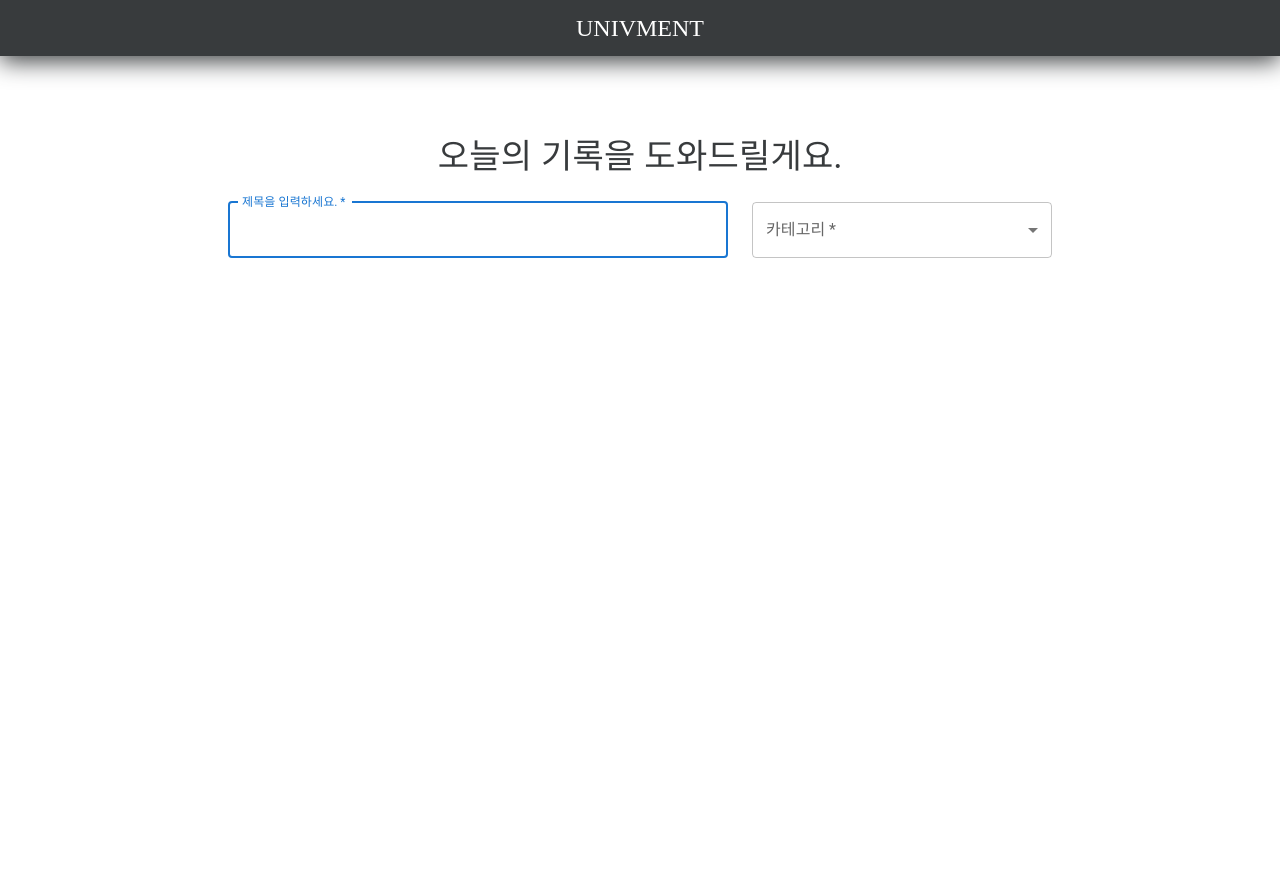
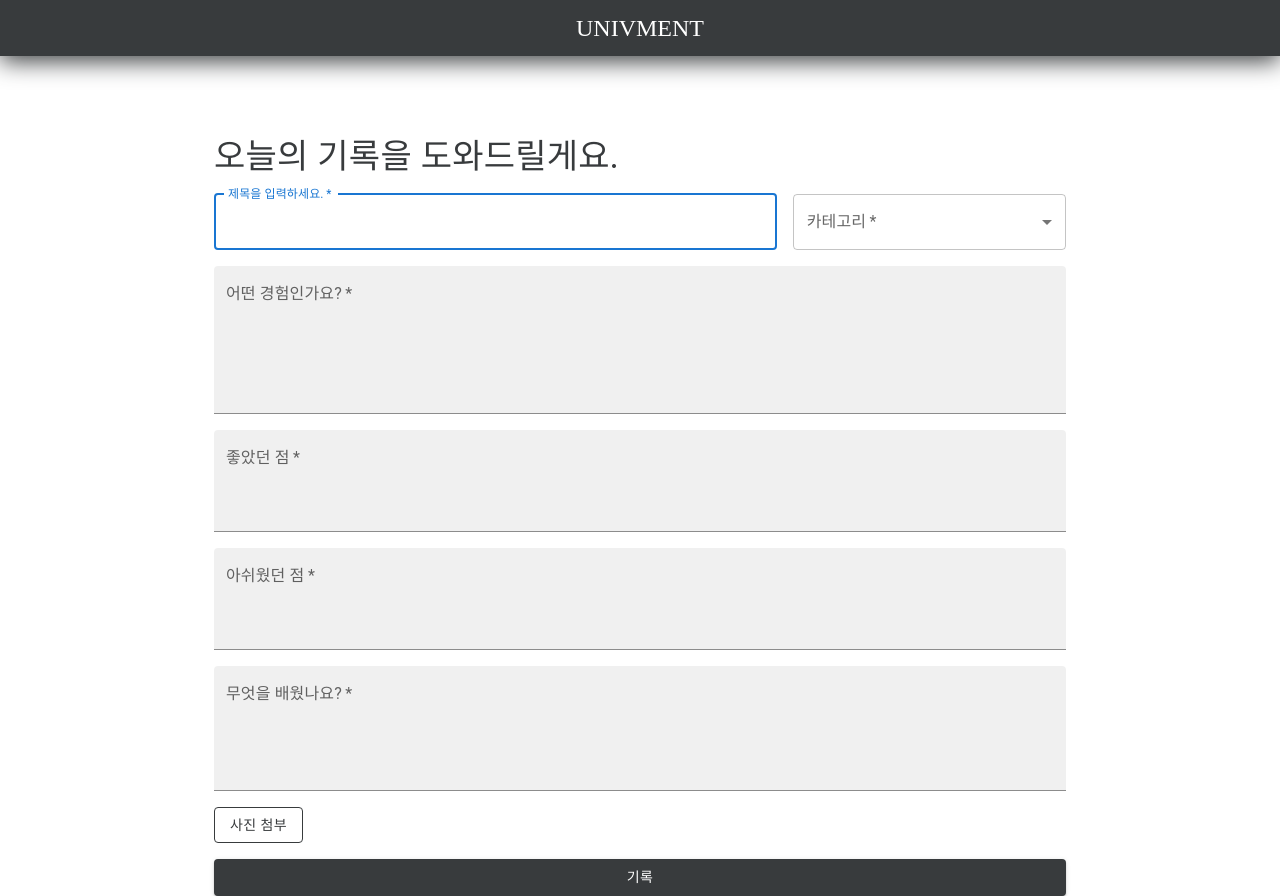
Before and after one commit to LikeLion-at-DGU/Univment_front, a React (Create React App) app: page /fastrecord in a window 1280 px wide. Before the commit the page ends 800 px from the top, so only its background shows below. Built offline with nearby package versions, Linux system fonts and the light colour scheme; a web font is replaced by a local one.

Commit message:
set fastrecord page using MUI

```diff
--- a/src/pages/FastRecord.js
+++ b/src/pages/FastRecord.js
@@ -1,5 +1,14 @@
 import React from "react";
-import { Container, TextField, Button, Grid, Typography, Box, MenuItem } from "@mui/material/";
+import {
+  Container,
+  TextField,
+  Button,
+  Grid,
+  Typography,
+  Box,
+  MenuItem,
+  FormControl,
+} from "@mui/material/";
 import Header from "../components/Header";
 
 const FastRecord = () => {
@@ -7,34 +16,102 @@ const FastRecord = () => {
     <>
       <Header />
       <Container component="main" maxWidth="md">
-        <Box sx={{ marginTop: 10, display: "flex", flexDirection: "column", alignItems: "center" }}>
+        <Box
+          component="form"
+          sx={{ marginTop: 10, display: "flex", flexDirection: "column", alignItems: "center" }}
+        >
+          <FormControl component="fieldset">
+            <Grid container spacing={2}>
+              <Grid item xs={12}>
                 <Typography component="h1" variant="h4" fontFamily="Jeju Myeongjo" color="#383b3d">
                   오늘의 기록을 도와드릴게요.
                 </Typography>
-          <Box sx={{ marginTop: 3 }}>
-            <Grid container>
+              </Grid>
+              <Grid item xs={12} sm={8}>
                 <TextField
                   autoFocus
                   required
-                sx={{ width: 500, marginRight: 3 }}
+                  fullWidth
                   id="title"
                   name="title"
                   label="제목을 입력하세요."
                 />
-              <TextField
-                required
-                select
-                sx={{ width: 300 }}
-                id="category"
-                name="category"
-                label="카테고리"
-              >
+              </Grid>
+              <Grid item xs={12} sm={4}>
+                <TextField required select fullWidth id="category" name="category" label="카테고리">
                   <MenuItem>동아리</MenuItem>
                   <MenuItem>대외활동</MenuItem>
                   <MenuItem>학점</MenuItem>
                 </TextField>
               </Grid>
-          </Box>
+              <Grid item xs={12}>
+                <TextField
+                  required
+                  fullWidth
+                  variant="filled"
+                  color="info"
+                  minRows={5}
+                  id="experience"
+                  name="experience"
+                  label="어떤 경험인가요?"
+                  multiline
+                />
+              </Grid>
+              <Grid item xs={12}>
+                <TextField
+                  required
+                  fullWidth
+                  variant="filled"
+                  color="info"
+                  minRows={3}
+                  id="nice"
+                  name="nice"
+                  label="좋았던 점"
+                  multiline
+                />
+              </Grid>
+              <Grid item xs={12}>
+                <TextField
+                  required
+                  fullWidth
+                  variant="filled"
+                  color="info"
+                  minRows={3}
+                  id="bad"
+                  name="bad"
+                  label="아쉬웠던 점"
+                  multiline
+                />
+              </Grid>
+              <Grid item xs={12}>
+                <TextField
+                  required
+                  fullWidth
+                  variant="filled"
+                  color="info"
+                  minRows={4}
+                  id="learn"
+                  name="learn"
+                  label="무엇을 배웠나요?"
+                  multiline
+                />
+              </Grid>
+              <Grid item xs={12}>
+                <Button
+                  variant="outlined"
+                  color="info"
+                  sx={{ border: "1px solid #383b3d", color: "#383b3d" }}
+                >
+                  사진 첨부
+                </Button>
+              </Grid>
+              <Grid item xs={12}>
+                <Button fullWidth variant="contained" sx={{ backgroundColor: "#383b3d" }}>
+                  기록
+                </Button>
+              </Grid>
+            </Grid>
+          </FormControl>
         </Box>
       </Container>
     </>
--- a/src/pages/SignUp.js
+++ b/src/pages/SignUp.js
@@ -157,7 +157,6 @@ const SignUp = () => {
           </Typography>
           <Boxs
             component="form"
-            noValidate
             onSubmit={onSubmit}
             sx={{
               mt: 3,
```
Lines whose indentation alone changed are shown as unchanged.
